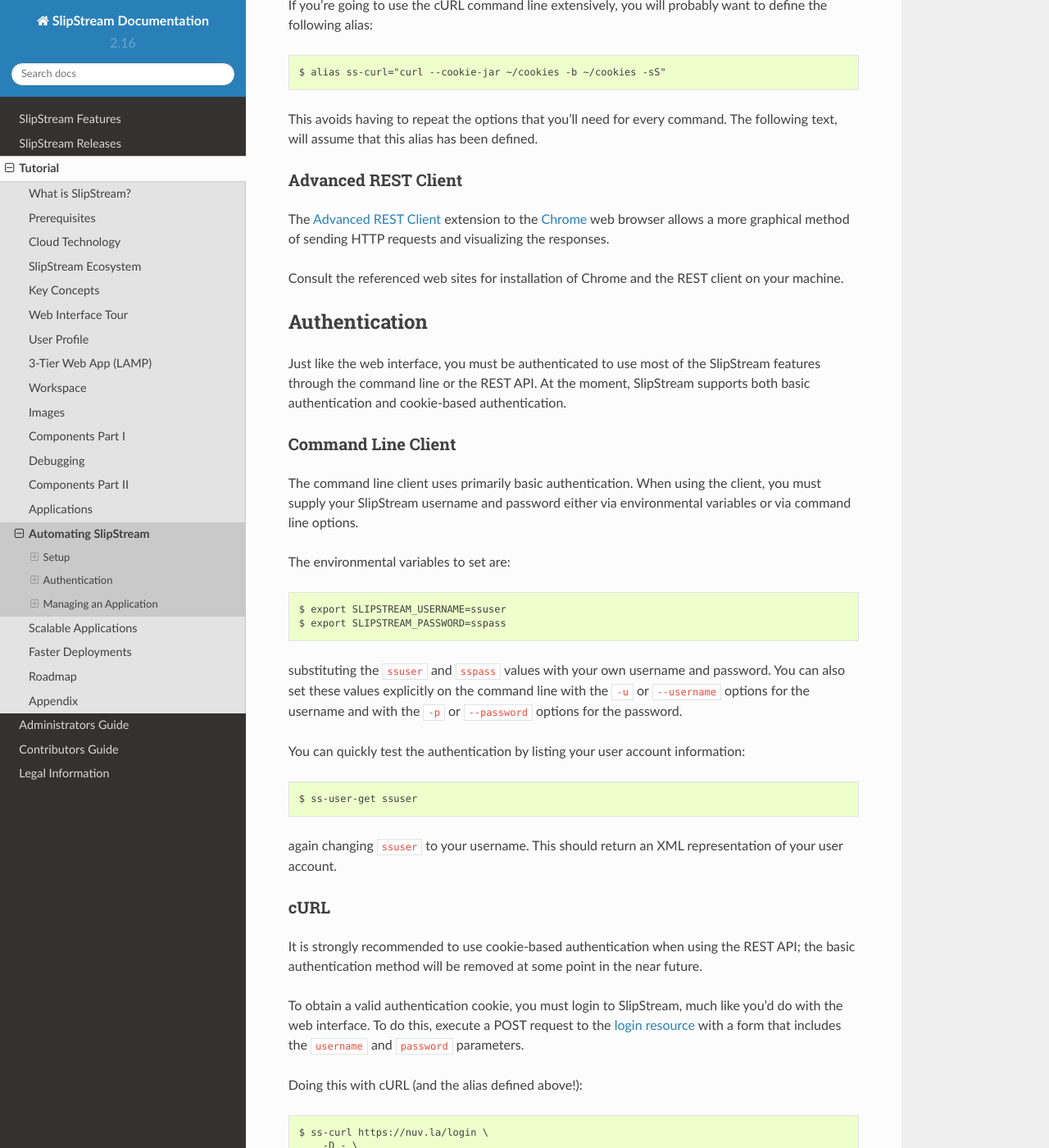
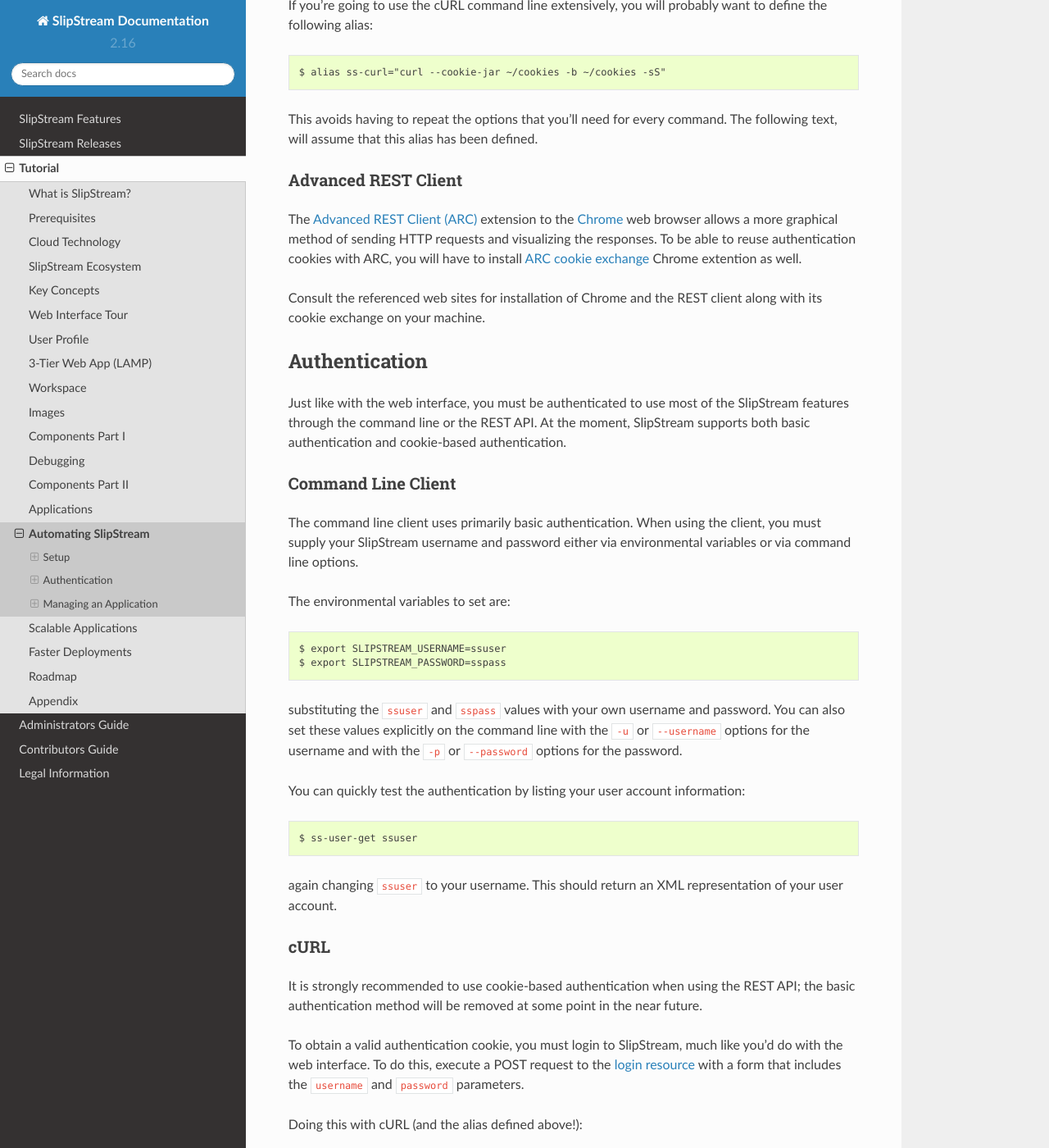
Before and after one commit to slipstream/SlipStreamDocumentation, a Sphinx documentation site: the page built from docs/advanced_tutorial/automating-slipstream.rst, in a window 1280 px wide and 1400 px high, scrolled down 1251 px. Shown: the whole window at 82% size. Built offline with Sphinx 7.4.7 and the Read the Docs theme 2.0.0, drawn with Linux system fonts in a browser that asks for light colours; some of the changed text lies outside the part shown.

Commit message:
updated Automating SlipStream section.

```diff
--- a/docs/advanced_tutorial/automating-slipstream.rst
+++ b/docs/advanced_tutorial/automating-slipstream.rst
@@ -68,18 +68,21 @@
 Advanced REST Client
 ~~~~~~~~~~~~~~~~~~~~
 
-The `Advanced REST Client
+The `Advanced REST Client (ARC)
 <https://chrome.google.com/webstore/detail/advanced-rest-client/hgmloofddffdnphfgcellkdfbfbjeloo>`__
-extension to the Chrome_ web browser allows a more graphical method of
-sending HTTP requests and visualizing the responses.
+extension to the Chrome_ web browser allows a more graphical method of sending
+HTTP requests and visualizing the responses.  To be able to reuse
+authentication cookies with ARC, you will have to install `ARC cookie exchange
+<https://chrome.google.com/webstore/detail/arc-cookie-exchange/apcedakaoficjlofohhcmkkljehnmebp>`__
+Chrome extention as well.
 
 Consult the referenced web sites for installation of Chrome and the
-REST client on your machine.
+REST client along with its cookie exchange on your machine.
 
 Authentication
 --------------
 
-Just like the web interface, you must be authenticated to use most of
+Just like with the web interface, you must be authenticated to use most of
 the SlipStream features through the command line or the REST API.  At
 the moment, SlipStream supports both basic authentication and
 cookie-based authentication.
@@ -125,7 +128,7 @@
 
 Doing this with cURL (and the alias defined above!)::
 
-    $ ss-curl https://nuv.la/login \
+    $ ss-curl https://nuv.la/auth/login \
         -D - \
         -o /dev/null \
         -XPOST \
@@ -155,15 +158,16 @@
    :width: 70%
    :align: center
 
-As for cURL the "Set-Cookie" header should have a value.  The Advanced
-REST Client will reuse the cookie automatically in future requests to
-the server.
+As for cURL, the "Set-Cookie" header should have a value.  To automatically
+reuse the cookie for the next requests in the Advanced REST Client, you need to
+have the ARC cookie exchange extension installed and enabled in Chrome and also
+enabled in ARC: in the right corner the ``Use XHR`` should be turned on.
 
 .. note::
 
    If you want to logout by destroying your access cookie, then you
    can either delete the cookie manually or send a HTTP DELETE request
-   to the `logout resource <http://nuv.la./logout>`_.
+   to the logout resource \http://nuv.la./logout.
 
 Managing an Application
 -----------------------
@@ -185,12 +189,6 @@
 deploying test applications.  There are no comparable commands for
 finding the application's status or terminating it.  Those actions
 either need to be done through the web interface or REST API.
-
-.. important::
-
-   Another limitation of this command is that it can only be used to
-   start applications.  Individual components cannot be started
-   with ``ss-execute``.
 
 cURL
 ~~~~
@@ -282,9 +280,6 @@
    :width: 70%
    :align: center
 
-Unlike ``ss-execute`` you can also control components as well as
-applications through the REST API.
-
 .. admonition:: EXERCISES
 
    1. Start your web test application with the ``ss-execute``
```
Also changed, not shown: other parts of docs/advanced_tutorial/automating-slipstream.rst (+1 -1 lines), docs/advanced_tutorial/images/screenshots/rest-login-request.png, docs/advanced_tutorial/images/screenshots/rest-login-response.png.
